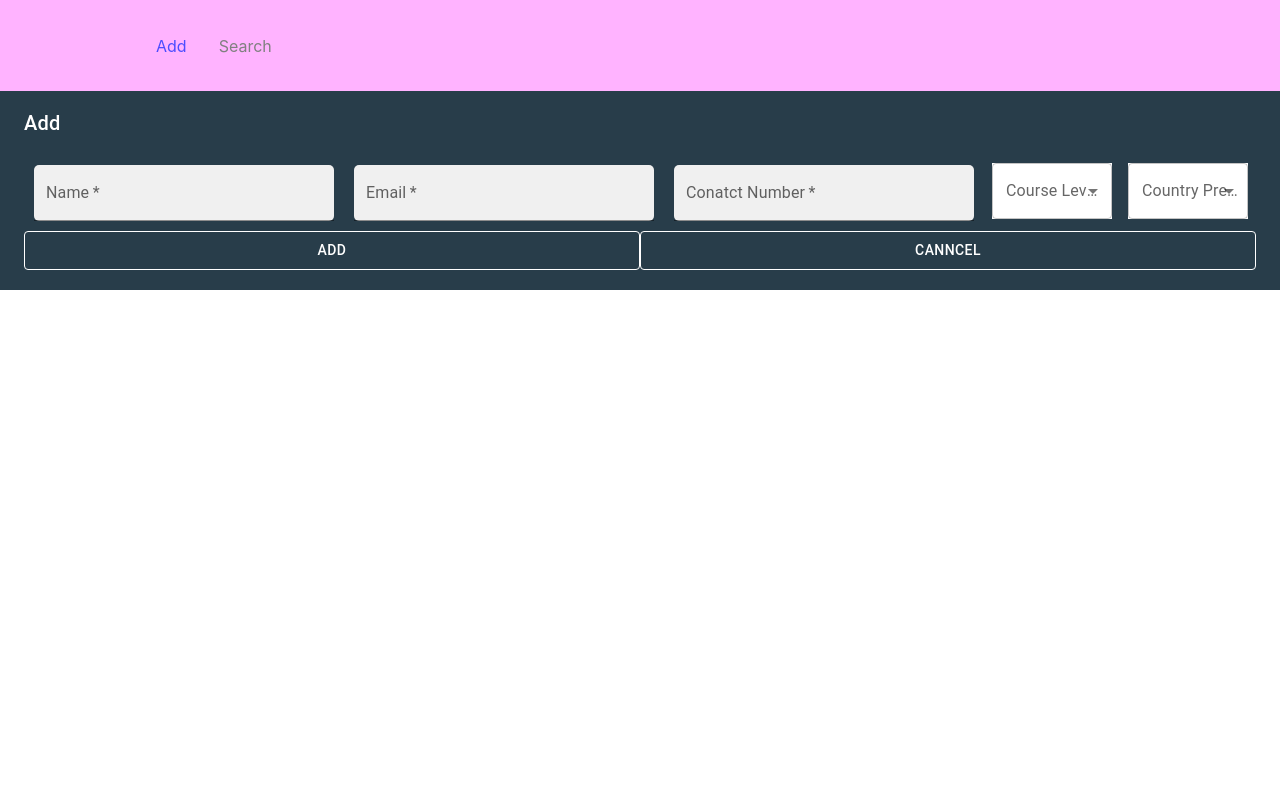
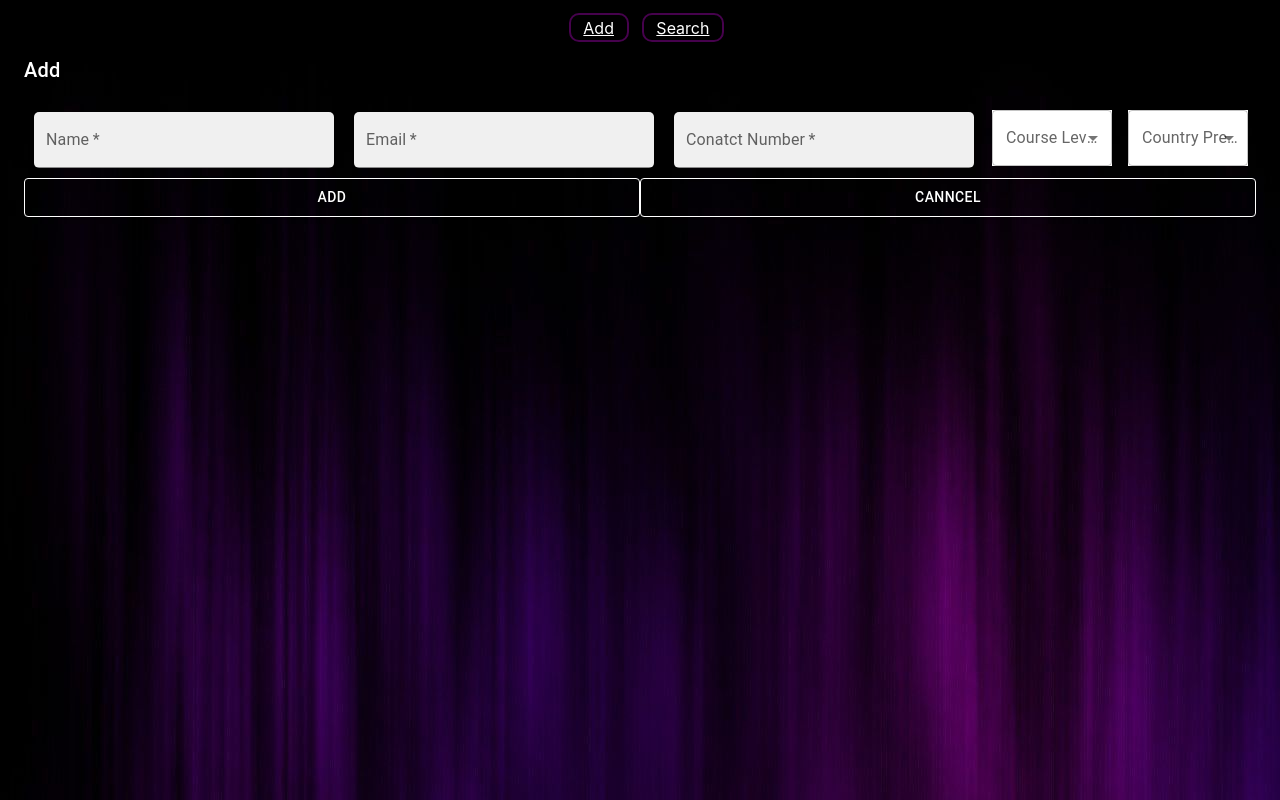
Before and after one commit to dipanshudiwaker/AdmitKard, a React (Create React App) app: page / in a window 1280 px wide. Built offline with nearby package versions, Linux system fonts and the light colour scheme.

Commit message:
Adding changes

```diff
--- a/package.json
+++ b/package.json
@@ -23,7 +23,7 @@
     "react-dom": "^17.0.2",
     "react-icons": "^4.3.1",
     "react-router-dom": "^6.3.0",
-    "react-scripts": "5.0.0",
+    "react-scripts": "^5.0.1",
     "styled-components": "^5.3.5",
     "web-vitals": "^2.1.4"
   },
--- a/src/App.css
+++ /dev/null
@@ -1,38 +0,0 @@
-.App {
-  text-align: center;
-}
-
-.App-logo {
-  height: 40vmin;
-  pointer-events: none;
-}
-
-@media (prefers-reduced-motion: no-preference) {
-  .App-logo {
-    animation: App-logo-spin infinite 20s linear;
-  }
-}
-
-.App-header {
-  background-color: #282c34;
-  min-height: 100vh;
-  display: flex;
-  flex-direction: column;
-  align-items: center;
-  justify-content: center;
-  font-size: calc(10px + 2vmin);
-  color: white;
-}
-
-.App-link {
-  color: #61dafb;
-}
-
-@keyframes App-logo-spin {
-  from {
-    transform: rotate(0deg);
-  }
-  to {
-    transform: rotate(360deg);
-  }
-}
--- a/src/App.js
+++ b/src/App.js
@@ -1,16 +1,13 @@
-import logo from './logo.svg';
-import './App.css';
 import Add from './Component/Add';
 import Search from './Component/Search';
 import New from './New';
-import { BrowserRouter as Router, Routes, Route}
-    from 'react-router-dom';
+import { BrowserRouter as Router, Routes, Route} from 'react-router-dom';
 function App() {
   return (
     <Router>
     <New />
     <Routes>
-        <Route exact path='/' exact element={<Add openAdd={true}/>} />
+        <Route exact path='/' element={<Add openAdd={true}/>} />
         <Route path='/Search' element={<Search/>} />
     </Routes>
     </Router>
--- a/src/Component/Add.js
+++ b/src/Component/Add.js
@@ -53,8 +53,8 @@ function Add(props){
        <form  onSubmit={submit}
       autoComplete="off"
       style={{overflow:'hidden'}}>
-      <DialogTitle style={{backgroundColor:'#283d4a',color:'white'}}>Add</DialogTitle>
-      <DialogContent  style= {{ minWidth: "90% !important",maxWidth:'95% !important', height: "100%",backgroundColor:'#283d4a' } }  >
+      <DialogTitle style={{color:'white'}}>Add</DialogTitle>
+      <DialogContent  style= {{ minWidth: "90% !important",maxWidth:'95% !important', height: "100%"} }  >
       <TextField value={name} label="Name" required variant="filled" style={{backgroundColor:'white', margin:'10px',borderRadius:'5px',width:'300px'}} onChange={(e) =>{setName(e.target.value)}} />
       <TextField value={email} label="Email" required variant="filled" style={{backgroundColor:'white', margin:'10px',borderRadius:'5px',width:'300px'}} onChange={(e) =>{setEmil(e.target.value)}} />
       <TextField value={contact} label="Conatct Number" required variant="filled" style={{backgroundColor:'white', margin:'10px',borderRadius:'5px',width:'300px'}} onChange={(e) =>{setContact(e.target.value)}} />
--- a/src/Navbar.js
+++ /dev/null
@@ -1,53 +0,0 @@
-import { FaBars } from "react-icons/fa";
-import { NavLink as Link } from "react-router-dom";
-import styled from "styled-components";
-
-export const Nav = styled.nav`
-background: #ffb3ff;
-height: 85px;
-display: flex;
-justify-content: space-between;
-padding: 0.2rem calc((100vw - 1000px) / 2);
-z-index: 12;
-`;
-
-export const NavLink = styled(Link)`
-color: #808080;
-display: flex;
-align-items: center;
-text-decoration: none;
-padding: 0 1rem;
-height: 100%;
-cursor: pointer;
-&.active {
-	color: #4d4dff;
-}
-`;
-
-export const Bars = styled(FaBars)`
-display: none;
-color: #808080;
-@media screen and (max-width: 768px) {
-	display: block;
-	position: absolute;
-	top: 0;
-	right: 0;
-	transform: translate(-100%, 75%);
-	font-size: 1.8rem;
-	cursor: pointer;
-}
-`;
-
-export const NavMenu = styled.div`
-display: flex;
-align-items: center;
-margin-right: -24px;
-/* Second Nav */
-/* margin-right: 24px; */
-/* Third Nav */
-/* width: 100vw;
-white-space: nowrap; */
-@media screen and (max-width: 768px) {
-	display: none;
-}
-`;
--- /dev/null
+++ b/src/New.css
@@ -0,0 +1,12 @@
+.Nav-Buttons{
+    padding-top: 1vmax;
+    display: flex;
+    flex-direction: row;
+}
+
+.Nav-Buttons .Button{
+    padding: 1vmax;
+    margin-left: 1vmax;
+    border: 2px solid #46024d;
+    border-radius: 10px;
+}
--- a/src/New.js
+++ b/src/New.js
@@ -1,22 +1,29 @@
 import React from "react";
-import { Nav, NavLink, NavMenu }
-    from "./Navbar";
-const New = () => {
+import { NavLink as Link } from "react-router-dom";
+import "./New.css"
+import styled from "styled-components";
+
+export const Nav = styled.div`
+display: flex;
+justify-content: center;
+height: 3vmax;
+`;
+
+export const NavLink = styled(Link)`
+color: #fff;
+display: flex;
+align-items: center;
+height: 100%;
+cursor: pointer;
+`;
+
+export default function New() {
 return (
-	<>
 	<Nav>
-		<NavMenu>
-		<NavLink to="/" activeStyle>
-			Add
-		</NavLink>
-		<NavLink to="/Search" activeStyle>
-			Search
-		</NavLink>
-
-		</NavMenu>
+		<div className="Nav-Buttons">
+			<div className="Button"><NavLink to="/" activeStyle>Add</NavLink></div>
+			<div className="Button"><NavLink to="/Search" activeStyle>Search</NavLink></div>
+		</div>
 	</Nav>
-	</>
 );
-};
-
-export default New;
+}
--- a/src/index.css
+++ b/src/index.css
@@ -5,6 +5,7 @@ body {
     sans-serif;
   -webkit-font-smoothing: antialiased;
   -moz-osx-font-smoothing: grayscale;
+  background-image: url("1236841.jpg");
 }
 
 code {
```
Also changed, not shown: src/1236841.jpg (added), 1 other file (tests, documents, lock files or other folders).
